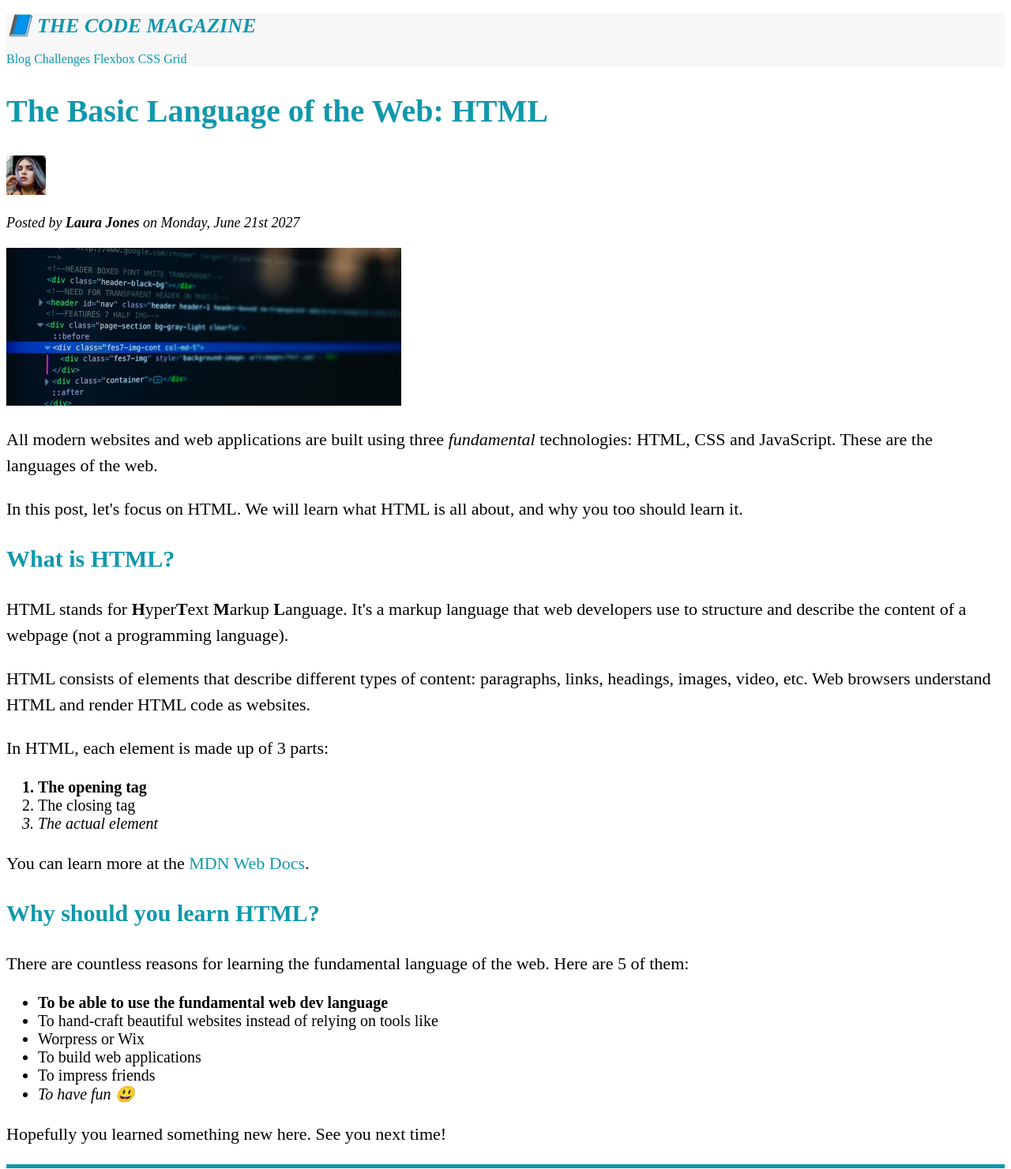
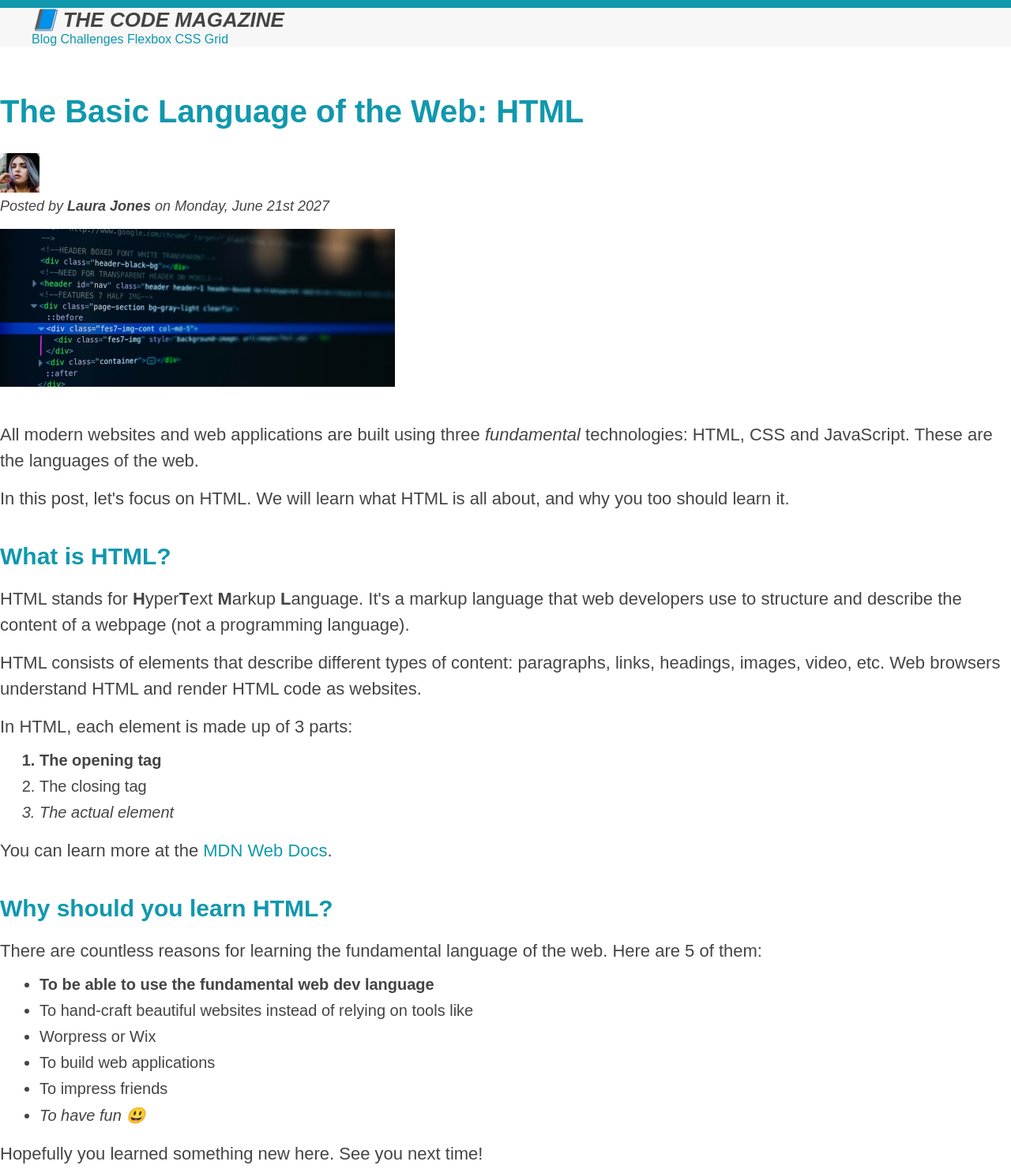
Before and after one commit to enochdoteth/projects-1, a plain HTML site: page 03-TheCodeMagazineBlog/index.html in a window 1280 px wide. Shown: the top 1481 px of the page at 79% size. Drawn offline with Linux system fonts and the light colour scheme.

Commit message:
035 margins and padding

```diff
--- a/03-TheCodeMagazineBlog/index.html
+++ b/03-TheCodeMagazineBlog/index.html
@@ -28,7 +28,7 @@
     </header>
 
     <article>
-      <header>
+      <header class="post-header">
         <h2>The Basic Language of the Web: HTML</h2>
         <img
           src="img/laura-jones.jpg"
--- a/03-TheCodeMagazineBlog/style.css
+++ b/03-TheCodeMagazineBlog/style.css
@@ -1,8 +1,9 @@
 * {
-
+ margin: 0;
+ padding: 0;
   /* border-top: 10px solid #1098ad */
 }
-}
+
 body {
   color: #444;
   font-family: sans-serif;
@@ -10,7 +11,24 @@ body {
   border-top: 10px solid #1098ad
 }
 
-h1,
+.main-header {
+  background-color: #f7f7f7;
+  /* padding: 20px;
+  padding-left: 40px;
+  padding-right: 40px; */
+  padding: 20px 40ding: 20px;
+  padding-left: 40px;
+  padding-right: 40px;
+  margin-bottom: 60px;
+}
+
+.post-header {
+  margin-bottom: 40px;
+}
+
+article {
+  margin-bottom: 60px;
+}
 h2,
 h3 {
   color: #1098ad;
@@ -24,10 +42,13 @@ h1 {
 
 h2 {
   font-size: 40px;
+  margin-bottom: 30px;
 }
 
 h3 {
   font-size: 30px;
+  margin-bottom: 20px;
+  margin-top: 40px;
 }
 
 h4 {
@@ -39,12 +60,22 @@ h4 {
 p {
   font-size: 22px;
   line-height: 1.5;
+  margin-bottom: 15px;
+}
+
+ul,ol {
+  margin-left: 50px;
+  margin-bottom: 20px;;
 }
 
 li {
   font-size: 20px;
+  margin-bottom: 10px;
 }
 
+li:last-child {
+  margin-bottom: 0;
+}
 /* footer p {
   font-size: 16px;
 } */
@@ -71,14 +102,13 @@ li {
   list-style: none;
 }
 
-.main-header {
-  background-color: #f7f7f7;
-}
+
 
 aside {
   background-color: #f7f7f7;
   border-top: 5px solid #1098ad;
   border-bottom: 5px solid #1098ad;
+  padding: 50px 0;
 }
 
 /* .first-li {
```
